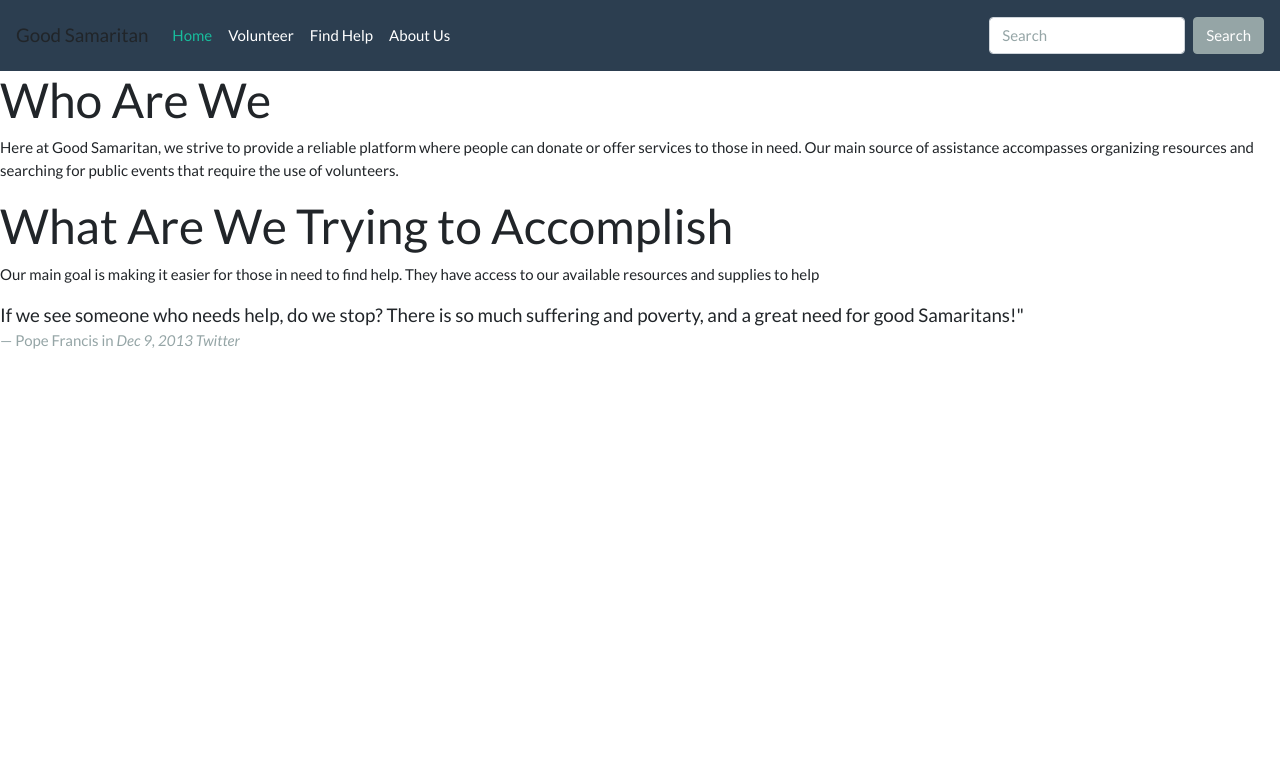
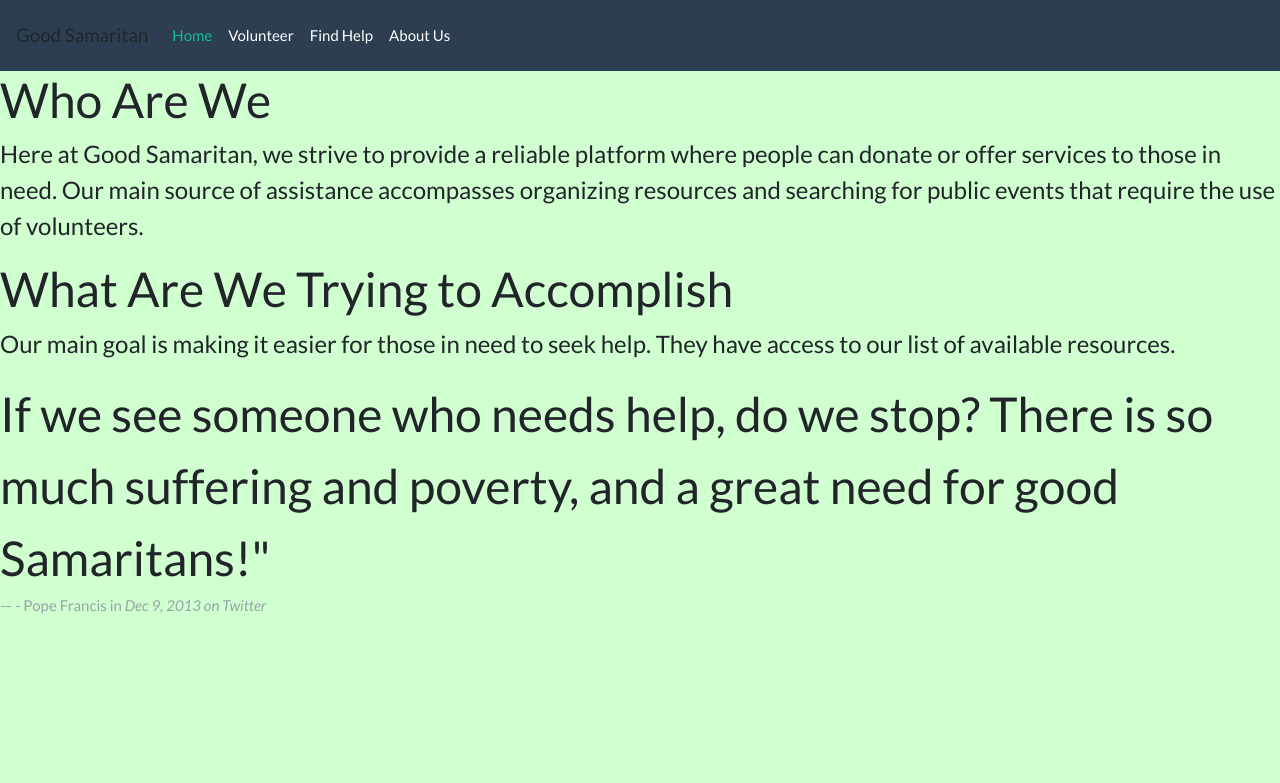
Before and after one commit to gurleen/philly-codefest-19d, a Flask app: page /about in a window 1280 px wide. Shown: the top 783 px of the page. Run offline with Flask 2, Linux system fonts and the light colour scheme; some libraries are stand-ins or nearby versions.

Commit message:
Update to index/about

```diff
--- a/templates/about.html
+++ b/templates/about.html
@@ -20,23 +20,25 @@
         <a class="nav-link" href="/about">About Us</a>
       </li>
     </ul>
-    <form class="form-inline my-2 my-lg-0">
-      <input class="form-control mr-sm-2" type="text" placeholder="Search">
-      <button class="btn btn-secondary my-2 my-sm-0" type="submit">Search</button>
-    </form>
   </div>
 </nav>
 
 <h1>Who Are We</h1>
-	<p>Here at Good Samaritan, we strive to provide a reliable platform where people can donate or offer services to those in need. Our main
+	<p><font size="5">Here at Good Samaritan, we strive to provide a reliable platform where people can donate or offer services to those in need. Our main
 	source of assistance accompasses organizing resources and searching for public events that require the use of volunteers.
-	</p>
+	</font></p>
 
 <h1>What Are We Trying to Accomplish</h1>
-	<p>Our main goal is making it easier for those in need to find help. They have access to our available resources and supplies to help
-	</p>
+	<p><font size="5">Our main goal is making it easier for those in need to seek help. They have access to our list of available resources.
+	</font></p>
 <blockquote class="blockquote">
-  <p class="mb-0">If we see someone who needs help, do we stop? There is so much suffering
-  and poverty, and a great need for good Samaritans!"</p>
-  <footer class="blockquote-footer">Pope Francis in <cite title="Source Title">Dec 9, 2013 Twitter</cite></footer>
+  <p class="mb-0"><font size="10">If we see someone who needs help, do we stop? There is so much suffering
+  and poverty, and a great need for good Samaritans!"</font></p>
+  <footer class="blockquote-footer">- Pope Francis in <cite title="Source Title">Dec 9, 2013 on Twitter</cite></footer>
 </blockquote>
+<style>
+	body
+		{
+			background-color: rgba(204, 255, 204, 0.918);
+		}
+</style>
--- a/templates/submit_resource.html
+++ b/templates/resource.html
@@ -22,10 +22,6 @@
         <a class="nav-link" href="#">About Us</a>
       </li>
     </ul>
-    <form class="form-inline my-2 my-lg-0">
-      <input class="form-control mr-sm-2" type="text" placeholder="Search">
-      <button class="btn btn-secondary my-2 my-sm-0" type="submit">Search</button>
-    </form>
   </div>
 </nav>
 </head>
--- a/templates/submit_volunteer.html
+++ b/templates/volunteer.html
@@ -22,10 +22,6 @@
         <a class="nav-link" href="#">About Us</a>
       </li>
     </ul>
-    <form class="form-inline my-2 my-lg-0">
-      <input class="form-control mr-sm-2" type="text" placeholder="Search">
-      <button class="btn btn-secondary my-2 my-sm-0" type="submit">Search</button>
-    </form>
   </div>
 </nav>
 </head>
```
Also changed, not shown: templates/index.html (+4 -4 lines).
